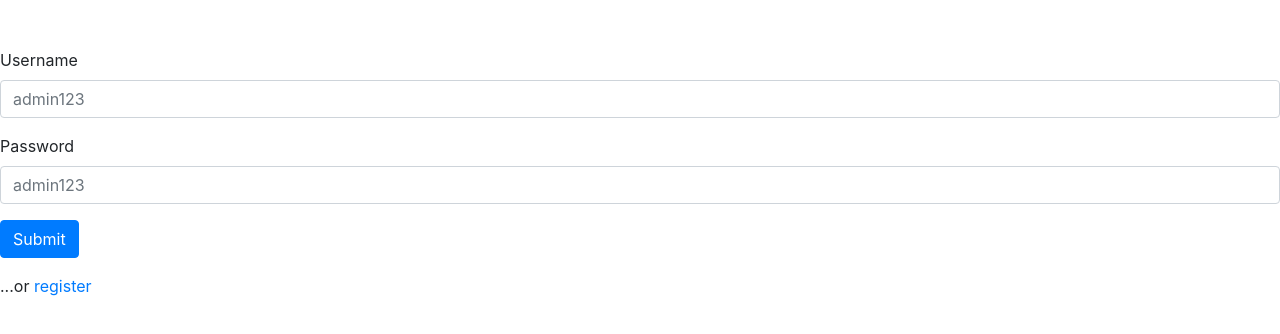
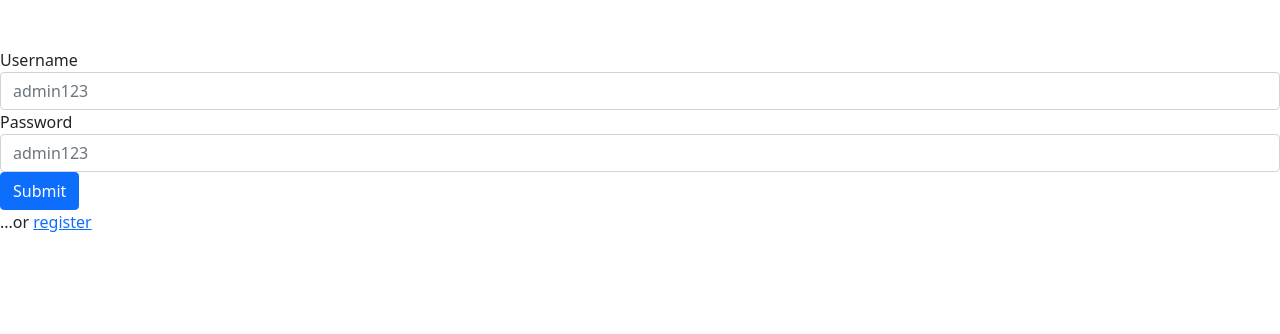
Before and after one commit to abondar24/DeliveryTracker, a Vue app in the folder DeliveryFrontend/delivery-frontend/: page /login in a window 1280 px wide. Shown: the top 334 px of the page. Built offline with nearby package versions, Linux system fonts and the light colour scheme.

Commit message:
frontend: versions update

```diff
--- a/DeliveryFrontend/delivery-frontend/public/index.html
+++ b/DeliveryFrontend/delivery-frontend/public/index.html
@@ -5,7 +5,6 @@
     <meta http-equiv="X-UA-Compatible" content="IE=edge">
     <meta name="viewport" content="width=device-width,initial-scale=1.0">
     <link rel="icon" href="<%= BASE_URL %>favicon.ico">
-    <link rel="stylesheet" href="https://stackpath.bootstrapcdn.com/bootstrap/4.3.1/css/bootstrap.min.css" integrity="sha384-ggOyR0iXCbMQv3Xipma34MD+dH/1fQ784/j6cY/iJTQUOhcWr7x9JvoRxT2MZw1T" crossorigin="anonymous">
     <title><%= htmlWebpackPlugin.options.title %></title>
   </head>
   <body>
--- a/DeliveryFrontend/delivery-frontend/src/components/Login.vue
+++ b/DeliveryFrontend/delivery-frontend/src/components/Login.vue
@@ -51,7 +51,7 @@ export default {
         this.$router.push({name: 'home'})
       })
       .catch(err => this.notification=err.message)
-    }
+     }
   }
 }
 </script>
--- a/DeliveryFrontend/delivery-frontend/src/main.js
+++ b/DeliveryFrontend/delivery-frontend/src/main.js
@@ -1,6 +1,8 @@
 import { createApp } from 'vue'
 import App from './App.vue'
 import router from './router'
+import 'bootstrap'
+import 'bootstrap/dist/css/bootstrap.min.css'
 
 createApp(App)
     .use(router)
--- a/DeliveryFrontend/delivery-frontend/src/store.js
+++ b/DeliveryFrontend/delivery-frontend/src/store.js
@@ -1,6 +1,7 @@
 export default {
 
     setToken(value){
+        console.log(value)
         localStorage.setItem("token",value)
     },
 
--- a/DeliveryFrontend/delivery-frontend/vue.config.js
+++ b/DeliveryFrontend/delivery-frontend/vue.config.js
@@ -1,5 +1,6 @@
 module.exports = {
     devServer: {
-        proxy: 'http://localhost:8000/'
+        proxy: 'http://localhost:8000/',
+        logLevel: 'debug'
     }
 }
```
Also changed, not shown: DeliveryFrontend/delivery-frontend/package.json (+6 -5 lines), 1 other file (tests, documents, lock files or other folders).
